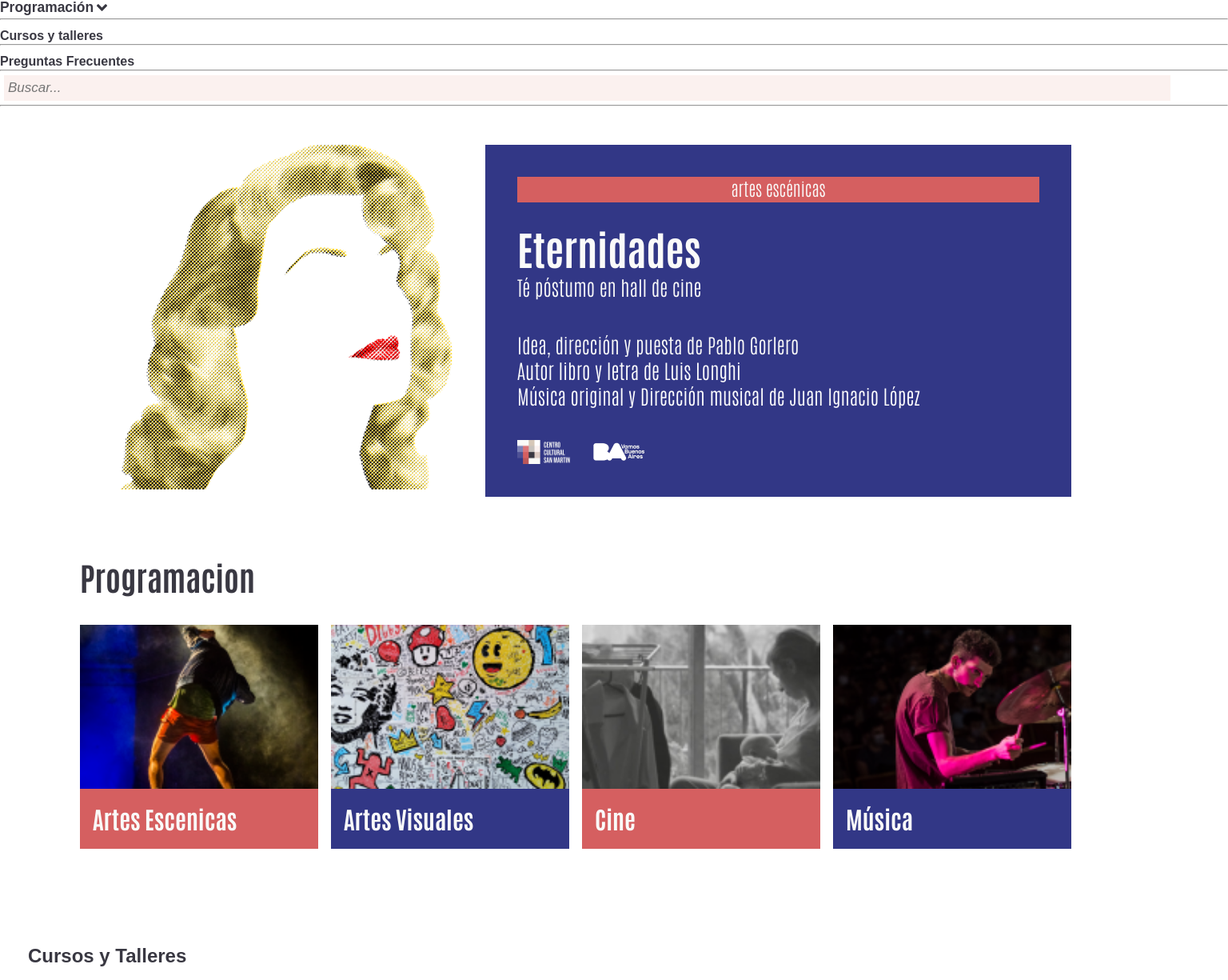
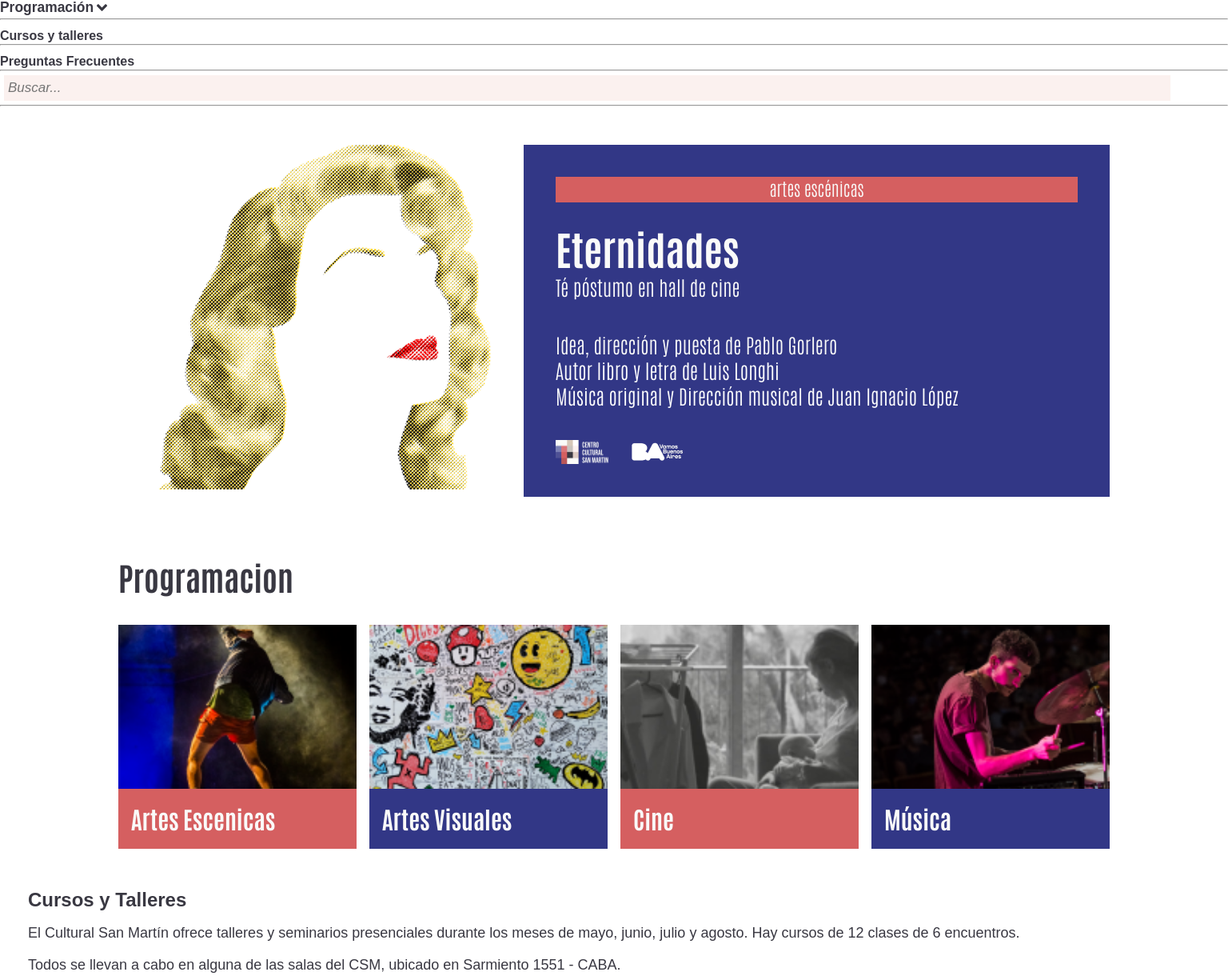
Before and after one commit to davaloslm/C6-09-ft-mern, a React (Create React App) app in the folder site/FRONT/centro-cultural/: page / in a window 1536 px wide. Shown: the part 420-1645 px from the top of the page at 80% size. Built offline with nearby package versions, Linux system fonts and the light colour scheme; a web font is replaced by a local one.

Commit message:
card y grid del home en escritorio terminado

```diff
--- a/site/FRONT/centro-cultural/src/components/card/Card.js
+++ b/site/FRONT/centro-cultural/src/components/card/Card.js
@@ -5,6 +5,7 @@ import bsAsCard from '../../assets/bsAsCard.png'
 
 const Card = () => {
   return (
+    <div className='cardContainer'>
       <div className='card'>
           <div className='divImgCard'>
               <h3 className='infoImgCard'>artes escénicas</h3>
@@ -24,6 +25,7 @@ const Card = () => {
               </div>
           </div>
       </div>
+    </div>
   )
 }
 
--- a/site/FRONT/centro-cultural/src/components/card/card.css
+++ b/site/FRONT/centro-cultural/src/components/card/card.css
@@ -4,9 +4,14 @@
     padding: 0;
     box-sizing: border-box;
 }
+.cardContainer{
+    display: flex;
+   justify-content:center ;
+}
 
 .card{
-
+    height: 309px;
+    width: 328px;
     margin: 1rem;
     color: white;
 }
--- a/site/FRONT/centro-cultural/src/components/gridCard/GridCard.js
+++ b/site/FRONT/centro-cultural/src/components/gridCard/GridCard.js
@@ -8,7 +8,8 @@ import imgCine from "../../assets/img/cine.png"
 const GridCard = () => {
 
   return (
-    <>
+    <div className='gridProgramacionContainerBig'>
+        <div className='gridProgramacionContainer'>
             <h2 className='subtitle'>Programacion</h2>
 
             <div className='gridProgracion'>
@@ -36,8 +37,9 @@ const GridCard = () => {
                     <h3>Música</h3>
                 </div>
             </div>
+        </div>
 
-    </>
+    </div>
   )
 }
 
--- a/site/FRONT/centro-cultural/src/components/gridCard/gridCard.css
+++ b/site/FRONT/centro-cultural/src/components/gridCard/gridCard.css
@@ -2,6 +2,11 @@
     margin: 0;
     padding: 0;
     box-sizing: border-box;
+}
+.gridProgramacionContainer{
+    display: flex;
+    flex-direction: column;
+    align-items: center;
 }
 
 .gridProgracion {
@@ -11,6 +16,8 @@
     grid-column-gap: 8px;
     grid-row-gap: 8px;
     margin:1rem;
+    height: 304px;
+    width: 328px;
 }
 
 .gridProgracion img {
@@ -83,7 +90,7 @@
     .gridProgracion{
         display:flex;
         gap:1rem;
-        margin:40px 100px 80px;
+
         width: 1240px;
         height: 280px;
     }
@@ -109,15 +116,21 @@
         align-items: center;
     }
     .subtitle{
-        margin-left: 100px;
         height: 40px;
         font-weight: 700;
         font-size: 40px;
         line-height: 100%;
-        display: flex;
-        align-items: center;
-        color: #393842;
+        text-align: start;
+        width: 100%;
+        margin-bottom: 24px;
+
     }
 
+    .gridProgramacionContainer{
+        height:360px;
+        width: 1240px;
+        margin: 0 auto;
+
+    }
 
 }
```
Lines whose indentation alone changed are shown as unchanged.
